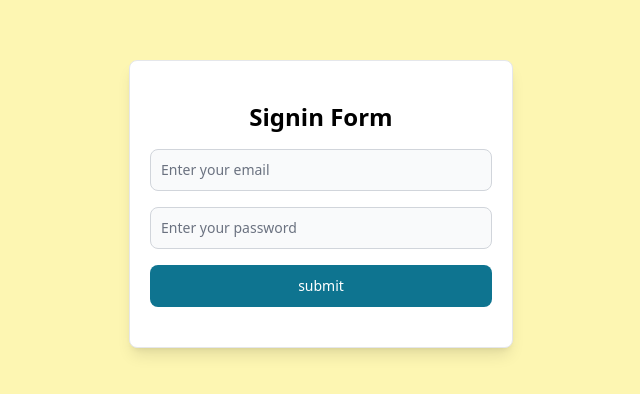
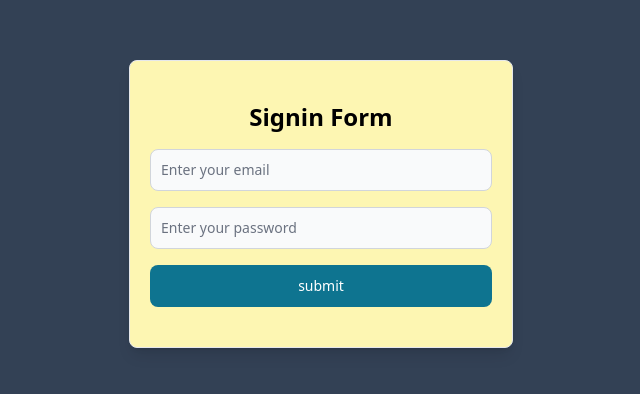
Before and after one commit to Arjun010011/Minimal-todo-app, a Next.js app: page /signin in a window 1280 px wide. Shown: the part 196-590 px from the top of the page, without its empty margins (319-959 px from the left). Built offline with nearby package versions, Linux system fonts and the light colour scheme.

Commit message:
changed the background colors

```diff
--- a/src/app/signin/page.jsx
+++ b/src/app/signin/page.jsx
@@ -10,10 +10,10 @@ function page() {
   };
   console.log(formdata);
   return (
-    <div className="w-[100vw] h-[100vh] bg-yellow-100  flex items-center justify-center">
+    <div className="w-[100vw] h-[100vh] bg-slate-700  flex items-center justify-center">
       <div className=" inline-flex ">
         <form
-          className="p-5 gap-4 flex flex-col text-center  pt-10 bg-white rounded-lg border shadow-lg pb-10 min-w-[30vw] max-w-[90vw] w-[90vw] lg:w-[30vw]
+          className="p-5 gap-4 flex flex-col text-center  pt-10 bg-yellow-100 rounded-lg border shadow-lg pb-10 min-w-[30vw] max-w-[90vw] w-[90vw] lg:w-[30vw]
         "
         >
           <h3 className="font-semibold text-2xl ">Signin Form</h3>
```
